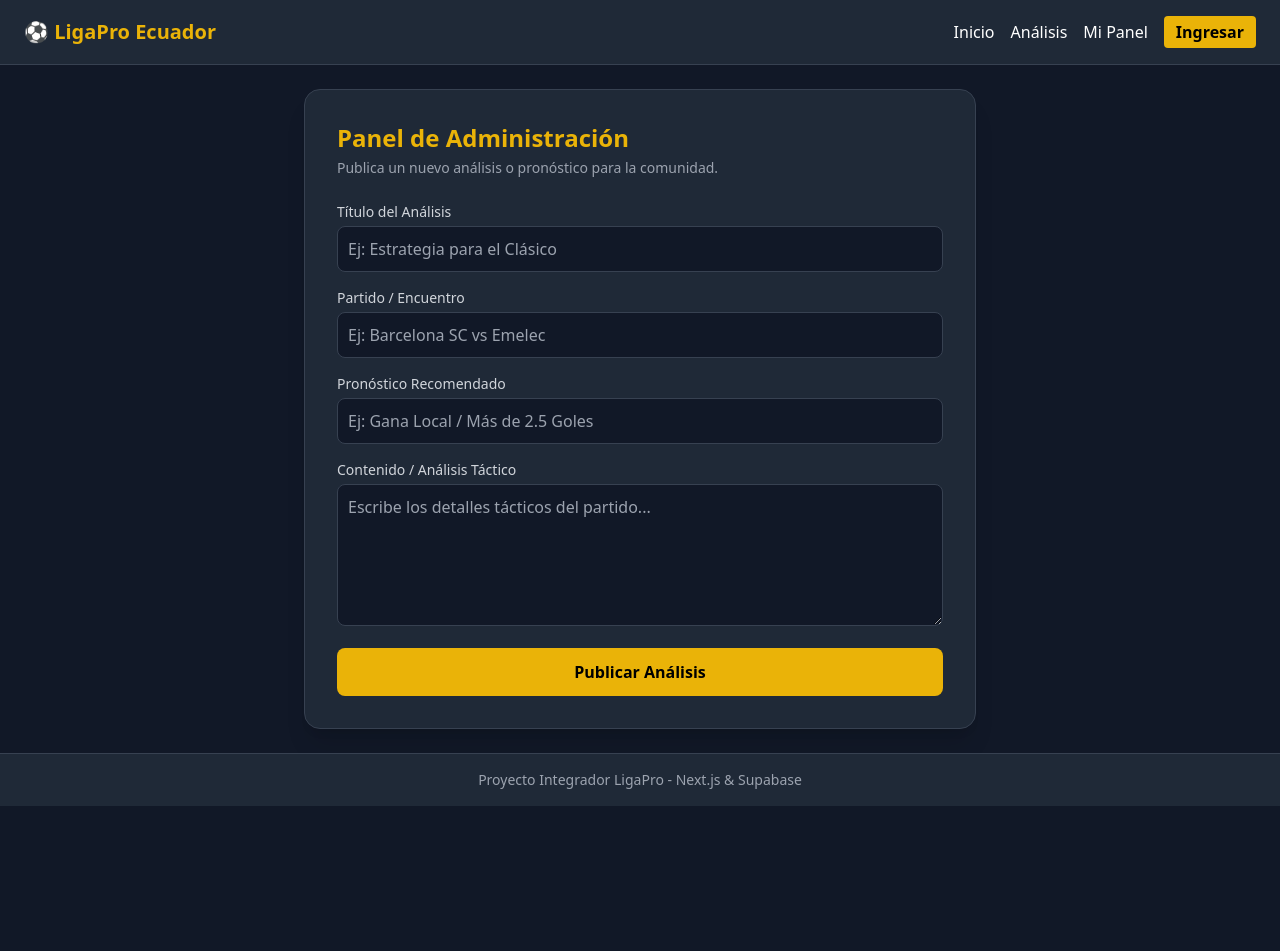
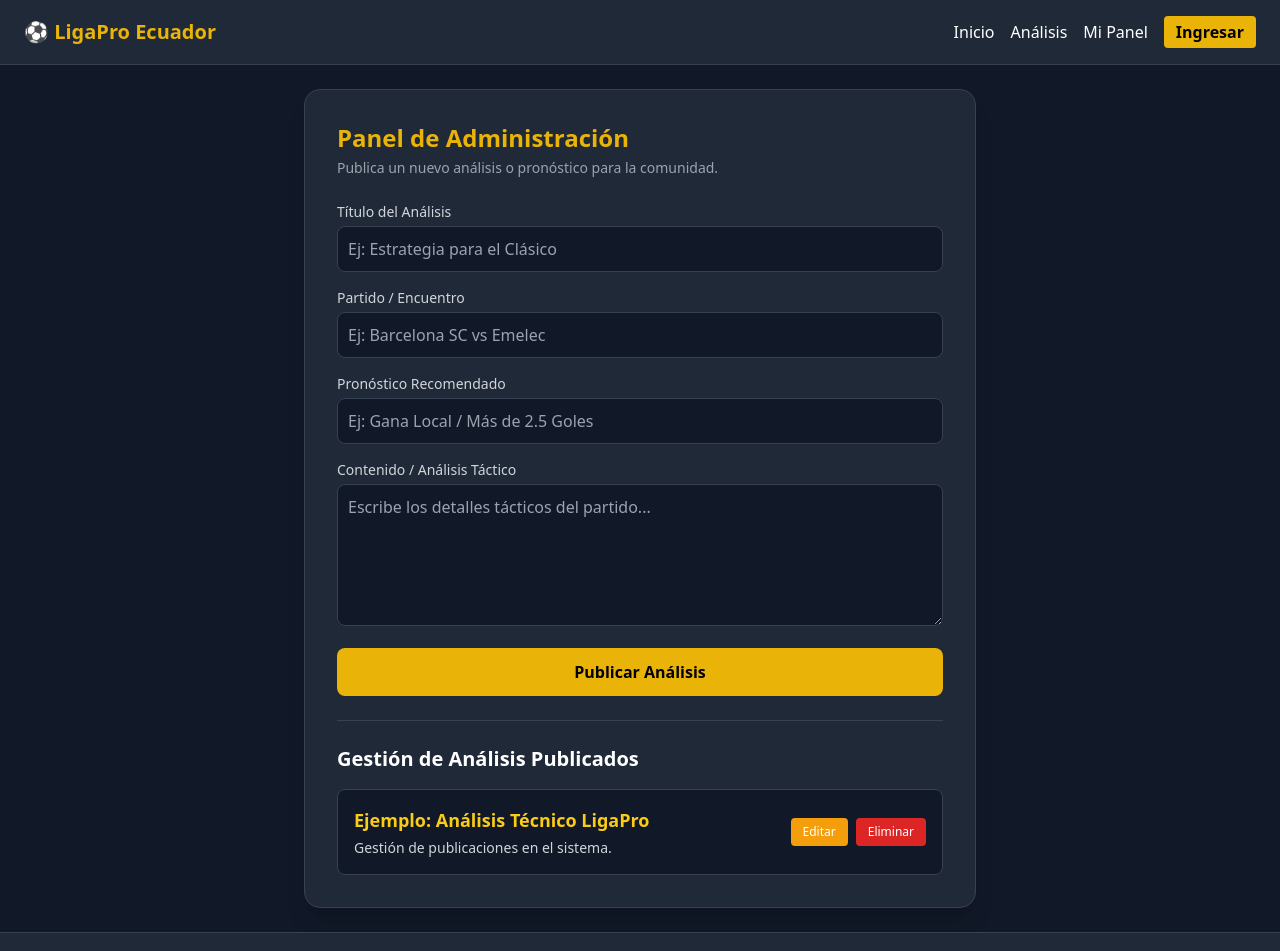
Before and after one commit to kevinaddiel1999-web/LigaPro, a Next.js app: page /dashboard in a window 1280 px wide. Shown: the top 951 px of the page. Before the commit the page ends 806 px from the top, so only its background shows below. Built offline with nearby package versions, Linux system fonts and the light colour scheme; no server answers.

Commit message:
feat: agregar interfaz y botones para editar y eliminar del CRUD

```diff
--- a/app/dashboard/page.tsx
+++ b/app/dashboard/page.tsx
@@ -39,6 +39,42 @@
     }
     setLoading(false);
   };
+
+  // Función para eliminar un análisis
+
+const handleDelete = async (id: string) => {
+  const confirmDelete = confirm("¿Estás seguro de que deseas eliminar este registro?");
+  if (!confirmDelete) return;
+
+  const { error } = await supabase
+    .from('articulos_partidos')
+    .delete()
+    .eq('id', id);
+
+  if (error) {
+    alert("Error al eliminar: " + error.message);
+  } else {
+    alert("Registro eliminado correctamente");
+    window.location.reload();
+  }
+};
+
+const handleEdit = async (id: string, currentTitulo: string) => {
+  const newTitulo = prompt("Editar título:", currentTitulo);
+  if (!newTitulo || newTitulo === currentTitulo) return;
+
+  const { error } = await supabase
+    .from('articulos_partidos')
+    .update({ titulo: newTitulo })
+    .eq('id', id);
+
+  if (error) {
+    alert("Error al actualizar: " + error.message);
+  } else {
+    alert("Registro actualizado correctamente");
+    window.location.reload();
+  }
+};
 
   return (
     <div className="max-w-2xl mx-auto bg-gray-800 p-8 rounded-2xl border border-gray-700 shadow-xl space-y-6">
@@ -115,6 +151,37 @@
           {loading ? 'Guardando...' : 'Publicar Análisis'}
         </button>
       </form>
+      {/* Sección para visualizar, editar y eliminar análisis (CRUD completo) */}
+<div className="mt-8 border-t border-gray-700 pt-6">
+  <h2 className="text-xl font-bold text-white mb-4">Gestión de Análisis Publicados</h2>
+
+  <div className="space-y-4">
+    {/* Ejemplo de tarjeta conectada a las funciones de edicion y borrado */}
+    <div className="bg-gray-900 p-4 rounded-lg border border-gray-700 flex justify-between items-center">
+      <div>
+        <h3 className="text-yellow-400 font-semibold text-lg">Ejemplo: Análisis Técnico LigaPro</h3>
+        <p className="text-gray-300 text-sm mt-1">Gestión de publicaciones en el sistema.</p>
+      </div>
+
+      <div className="flex gap-2">
+        <button
+          type="button"
+          onClick={() => handleEdit('1', 'Ejemplo: Análisis Técnico LigaPro')}
+          className="bg-amber-500 hover:bg-amber-600 text-white text-xs px-3 py-1.5 rounded transition font-medium"
+        >
+          Editar
+        </button>
+        <button
+          type="button"
+          onClick={() => handleDelete('1')}
+          className="bg-red-600 hover:bg-red-700 text-white text-xs px-3 py-1.5 rounded transition font-medium"
+        >
+          Eliminar
+        </button>
+      </div>
+    </div>
+  </div>
+</div>
     </div>
   );
 }
```
